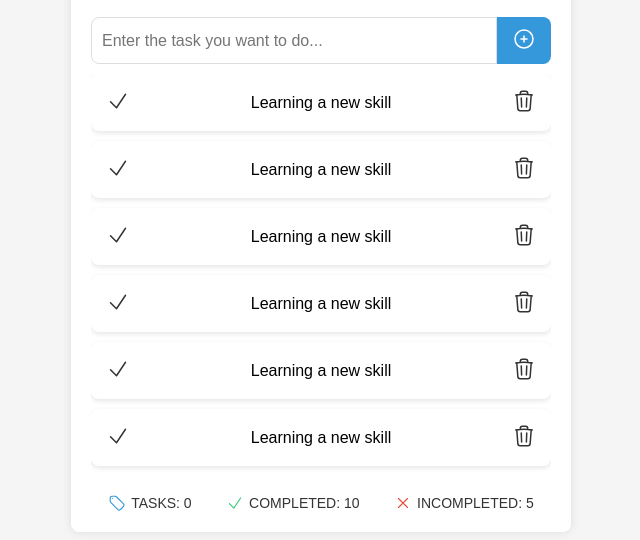
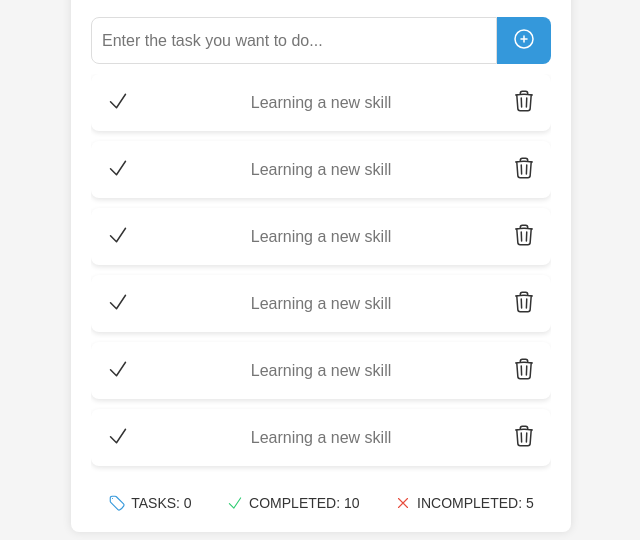
Before and after one commit to josglf26/To_Do_List-2, a plain HTML site: page index.html in a window 1280 px wide. Shown: the part 185-725 px from the top of the page, without its empty margins (319-959 px from the left). Drawn offline with Linux system fonts and the light colour scheme.

Commit message:
@josglf26

```diff
--- a/index.html
+++ b/index.html
@@ -29,7 +29,7 @@
                             <path stroke-linecap="round" stroke-linejoin="round" d="m4.5 12.75 6 6 9-13.5" />
                         </svg>
                     </button>
-                    <input type="text" value="Learning a new skill" readonly class="input-task">
+                    <input type="text" placeholder="Learning a new skill"  class="input-task">
                     <button class="btn-delete" aria-label="Delete task">
                         <svg xmlns="http://www.w3.org/2000/svg" fill="none" viewBox="0 0 24 24" stroke-width="1.5" stroke="currentColor" width="24" height="24">
                             <path stroke-linecap="round" stroke-linejoin="round" d="m14.74 9-.346 9m-4.788 0L9.26 9m9.968-3.21c.342.052.682.107 1.022.166m-1.022-.165L18.16 19.673a2.25 2.25 0 0 1-2.244 2.077H8.084a2.25 2.25 0 0 1-2.244-2.077L4.772 5.79m14.456 0a48.108 48.108 0 0 0-3.478-.397m-12 .562c.34-.059.68-.114 1.022-.165m0 0a48.11 48.11 0 0 1 3.478-.397m7.5 0v-.916c0-1.18-.91-2.164-2.09-2.201a51.964 51.964 0 0 0-3.32 0c-1.18.037-2.09 1.022-2.09 2.201v.916m7.5 0a48.667 48.667 0 0 0-7.5 0" />
@@ -42,7 +42,7 @@
                             <path stroke-linecap="round" stroke-linejoin="round" d="m4.5 12.75 6 6 9-13.5" />
                         </svg>
                     </button>
-                    <input type="text" value="Learning a new skill" readonly class="input-task">
+                    <input type="text" placeholder="Learning a new skill"  class="input-task">
                     <button class="btn-delete" aria-label="Delete task">
                         <svg xmlns="http://www.w3.org/2000/svg" fill="none" viewBox="0 0 24 24" stroke-width="1.5" stroke="currentColor" width="24" height="24">
                             <path stroke-linecap="round" stroke-linejoin="round" d="m14.74 9-.346 9m-4.788 0L9.26 9m9.968-3.21c.342.052.682.107 1.022.166m-1.022-.165L18.16 19.673a2.25 2.25 0 0 1-2.244 2.077H8.084a2.25 2.25 0 0 1-2.244-2.077L4.772 5.79m14.456 0a48.108 48.108 0 0 0-3.478-.397m-12 .562c.34-.059.68-.114 1.022-.165m0 0a48.11 48.11 0 0 1 3.478-.397m7.5 0v-.916c0-1.18-.91-2.164-2.09-2.201a51.964 51.964 0 0 0-3.32 0c-1.18.037-2.09 1.022-2.09 2.201v.916m7.5 0a48.667 48.667 0 0 0-7.5 0" />
@@ -55,7 +55,7 @@
                             <path stroke-linecap="round" stroke-linejoin="round" d="m4.5 12.75 6 6 9-13.5" />
                         </svg>
                     </button>
-                    <input type="text" value="Learning a new skill" readonly class="input-task">
+                    <input type="text" placeholder="Learning a new skill"  class="input-task">
                     <button class="btn-delete" aria-label="Delete task">
                         <svg xmlns="http://www.w3.org/2000/svg" fill="none" viewBox="0 0 24 24" stroke-width="1.5" stroke="currentColor" width="24" height="24">
                             <path stroke-linecap="round" stroke-linejoin="round" d="m14.74 9-.346 9m-4.788 0L9.26 9m9.968-3.21c.342.052.682.107 1.022.166m-1.022-.165L18.16 19.673a2.25 2.25 0 0 1-2.244 2.077H8.084a2.25 2.25 0 0 1-2.244-2.077L4.772 5.79m14.456 0a48.108 48.108 0 0 0-3.478-.397m-12 .562c.34-.059.68-.114 1.022-.165m0 0a48.11 48.11 0 0 1 3.478-.397m7.5 0v-.916c0-1.18-.91-2.164-2.09-2.201a51.964 51.964 0 0 0-3.32 0c-1.18.037-2.09 1.022-2.09 2.201v.916m7.5 0a48.667 48.667 0 0 0-7.5 0" />
@@ -68,7 +68,7 @@
                             <path stroke-linecap="round" stroke-linejoin="round" d="m4.5 12.75 6 6 9-13.5" />
                         </svg>
                     </button>
-                    <input type="text" value="Learning a new skill" readonly class="input-task">
+                    <input type="text" placeholder="Learning a new skill"  class="input-task">
                     <button class="btn-delete" aria-label="Delete task">
                         <svg xmlns="http://www.w3.org/2000/svg" fill="none" viewBox="0 0 24 24" stroke-width="1.5" stroke="currentColor" width="24" height="24">
                             <path stroke-linecap="round" stroke-linejoin="round" d="m14.74 9-.346 9m-4.788 0L9.26 9m9.968-3.21c.342.052.682.107 1.022.166m-1.022-.165L18.16 19.673a2.25 2.25 0 0 1-2.244 2.077H8.084a2.25 2.25 0 0 1-2.244-2.077L4.772 5.79m14.456 0a48.108 48.108 0 0 0-3.478-.397m-12 .562c.34-.059.68-.114 1.022-.165m0 0a48.11 48.11 0 0 1 3.478-.397m7.5 0v-.916c0-1.18-.91-2.164-2.09-2.201a51.964 51.964 0 0 0-3.32 0c-1.18.037-2.09 1.022-2.09 2.201v.916m7.5 0a48.667 48.667 0 0 0-7.5 0" />
@@ -81,7 +81,7 @@
                             <path stroke-linecap="round" stroke-linejoin="round" d="m4.5 12.75 6 6 9-13.5" />
                         </svg>
                     </button>
-                    <input type="text" value="Learning a new skill" readonly class="input-task">
+                    <input type="text" placeholder="Learning a new skill"  class="input-task">
                     <button class="btn-delete" aria-label="Delete task">
                         <svg xmlns="http://www.w3.org/2000/svg" fill="none" viewBox="0 0 24 24" stroke-width="1.5" stroke="currentColor" width="24" height="24">
                             <path stroke-linecap="round" stroke-linejoin="round" d="m14.74 9-.346 9m-4.788 0L9.26 9m9.968-3.21c.342.052.682.107 1.022.166m-1.022-.165L18.16 19.673a2.25 2.25 0 0 1-2.244 2.077H8.084a2.25 2.25 0 0 1-2.244-2.077L4.772 5.79m14.456 0a48.108 48.108 0 0 0-3.478-.397m-12 .562c.34-.059.68-.114 1.022-.165m0 0a48.11 48.11 0 0 1 3.478-.397m7.5 0v-.916c0-1.18-.91-2.164-2.09-2.201a51.964 51.964 0 0 0-3.32 0c-1.18.037-2.09 1.022-2.09 2.201v.916m7.5 0a48.667 48.667 0 0 0-7.5 0" />
@@ -94,7 +94,7 @@
                             <path stroke-linecap="round" stroke-linejoin="round" d="m4.5 12.75 6 6 9-13.5" />
                         </svg>
                     </button>
-                    <input type="text" value="Learning a new skill" readonly class="input-task">
+                    <input type="text" placeholder="Learning a new skill"  class="input-task">
                     <button class="btn-delete" aria-label="Delete task">
                         <svg xmlns="http://www.w3.org/2000/svg" fill="none" viewBox="0 0 24 24" stroke-width="1.5" stroke="currentColor" width="24" height="24">
                             <path stroke-linecap="round" stroke-linejoin="round" d="m14.74 9-.346 9m-4.788 0L9.26 9m9.968-3.21c.342.052.682.107 1.022.166m-1.022-.165L18.16 19.673a2.25 2.25 0 0 1-2.244 2.077H8.084a2.25 2.25 0 0 1-2.244-2.077L4.772 5.79m14.456 0a48.108 48.108 0 0 0-3.478-.397m-12 .562c.34-.059.68-.114 1.022-.165m0 0a48.11 48.11 0 0 1 3.478-.397m7.5 0v-.916c0-1.18-.91-2.164-2.09-2.201a51.964 51.964 0 0 0-3.32 0c-1.18.037-2.09 1.022-2.09 2.201v.916m7.5 0a48.667 48.667 0 0 0-7.5 0" />
@@ -107,7 +107,7 @@
                             <path stroke-linecap="round" stroke-linejoin="round" d="m4.5 12.75 6 6 9-13.5" />
                         </svg>
                     </button>
-                    <input type="text" value="Learning a new skill" readonly class="input-task">
+                    <input type="text" placeholder="Learning a new skill"  class="input-task">
                     <button class="btn-delete" aria-label="Delete task">
                         <svg xmlns="http://www.w3.org/2000/svg" fill="none" viewBox="0 0 24 24" stroke-width="1.5" stroke="currentColor" width="24" height="24">
                             <path stroke-linecap="round" stroke-linejoin="round" d="m14.74 9-.346 9m-4.788 0L9.26 9m9.968-3.21c.342.052.682.107 1.022.166m-1.022-.165L18.16 19.673a2.25 2.25 0 0 1-2.244 2.077H8.084a2.25 2.25 0 0 1-2.244-2.077L4.772 5.79m14.456 0a48.108 48.108 0 0 0-3.478-.397m-12 .562c.34-.059.68-.114 1.022-.165m0 0a48.11 48.11 0 0 1 3.478-.397m7.5 0v-.916c0-1.18-.91-2.164-2.09-2.201a51.964 51.964 0 0 0-3.32 0c-1.18.037-2.09 1.022-2.09 2.201v.916m7.5 0a48.667 48.667 0 0 0-7.5 0" />
@@ -120,7 +120,7 @@
                             <path stroke-linecap="round" stroke-linejoin="round" d="m4.5 12.75 6 6 9-13.5" />
                         </svg>
                     </button>
-                    <input type="text" value="Learning a new skill" readonly class="input-task">
+                    <input type="text" placeholder="Learning a new skill"  class="input-task">
                     <button class="btn-delete" aria-label="Delete task">
                         <svg xmlns="http://www.w3.org/2000/svg" fill="none" viewBox="0 0 24 24" stroke-width="1.5" stroke="currentColor" width="24" height="24">
                             <path stroke-linecap="round" stroke-linejoin="round" d="m14.74 9-.346 9m-4.788 0L9.26 9m9.968-3.21c.342.052.682.107 1.022.166m-1.022-.165L18.16 19.673a2.25 2.25 0 0 1-2.244 2.077H8.084a2.25 2.25 0 0 1-2.244-2.077L4.772 5.79m14.456 0a48.108 48.108 0 0 0-3.478-.397m-12 .562c.34-.059.68-.114 1.022-.165m0 0a48.11 48.11 0 0 1 3.478-.397m7.5 0v-.916c0-1.18-.91-2.164-2.09-2.201a51.964 51.964 0 0 0-3.32 0c-1.18.037-2.09 1.022-2.09 2.201v.916m7.5 0a48.667 48.667 0 0 0-7.5 0" />
@@ -133,7 +133,7 @@
                             <path stroke-linecap="round" stroke-linejoin="round" d="m4.5 12.75 6 6 9-13.5" />
                         </svg>
                     </button>
-                    <input type="text" value="Learning a new skill" readonly class="input-task">
+                    <input type="text" placeholder="Learning a new skill"  class="input-task">
                     <button class="btn-delete" aria-label="Delete task">
                         <svg xmlns="http://www.w3.org/2000/svg" fill="none" viewBox="0 0 24 24" stroke-width="1.5" stroke="currentColor" width="24" height="24">
                             <path stroke-linecap="round" stroke-linejoin="round" d="m14.74 9-.346 9m-4.788 0L9.26 9m9.968-3.21c.342.052.682.107 1.022.166m-1.022-.165L18.16 19.673a2.25 2.25 0 0 1-2.244 2.077H8.084a2.25 2.25 0 0 1-2.244-2.077L4.772 5.79m14.456 0a48.108 48.108 0 0 0-3.478-.397m-12 .562c.34-.059.68-.114 1.022-.165m0 0a48.11 48.11 0 0 1 3.478-.397m7.5 0v-.916c0-1.18-.91-2.164-2.09-2.201a51.964 51.964 0 0 0-3.32 0c-1.18.037-2.09 1.022-2.09 2.201v.916m7.5 0a48.667 48.667 0 0 0-7.5 0" />
```
